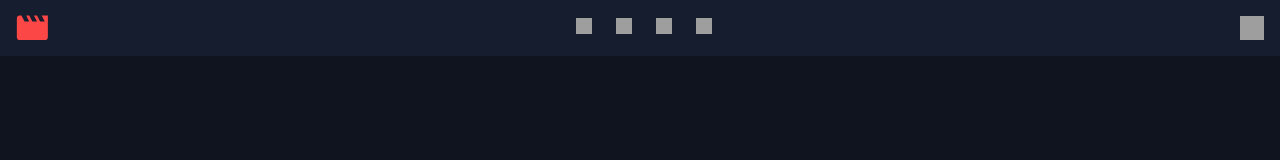
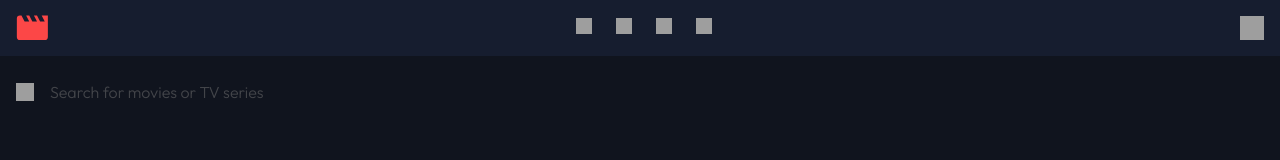
Before and after one commit to beqa200/entertainment-web-app, a Next.js app: page / in a window 1280 px wide. Shown: the top 160 px of the page. Built offline with nearby package versions, Linux system fonts and the light colour scheme; grey boxes are pictures that could not be loaded.

Commit message:
add search component

```diff
--- /dev/null
+++ b/components/Search.tsx
@@ -0,0 +1,37 @@
+import styled from "styled-components";
+import Image from "next/image";
+export default function Search() {
+  return (
+    <SearchWrapper>
+      <Image src="/icon-search.svg" width={18} height={18} alt="search logo" />
+      <input placeholder="Search for movies or TV series" />
+    </SearchWrapper>
+  );
+}
+
+const SearchWrapper = styled.div`
+  height: 20px;
+  display: flex;
+  align-items: center;
+  gap: 16px;
+  margin-top: 26px;
+  input {
+    width: 214px;
+    height: 100%;
+    background-color: transparent;
+    font-weight: 300;
+    font-size: 16px;
+    line-height: 20px;
+    color: #ffffff;
+    mix-blend-mode: normal;
+    opacity: 0.5;
+    border: none;
+
+    &:focus {
+      outline: none;
+    }
+  }
+
+  img {
+  }
+`;
--- a/layouts/Layout.tsx
+++ b/layouts/Layout.tsx
@@ -1,3 +1,4 @@
+import Search from "@/components/Search";
 import GlobalStyles from "@/styled-components/GlobalStyles";
 import Header from "../components/Header";
 
@@ -8,9 +9,13 @@ type LayoutProps = {
 export default function Layout({ children }: LayoutProps) {
   return (
     <>
+      <GlobalStyles />
       <Header />
-      <GlobalStyles />
-      <main>{children}</main>
+
+      <main style={{ padding: "0 16px" }}>
+        <Search />
+        {children}
+      </main>
     </>
   );
 }
```
